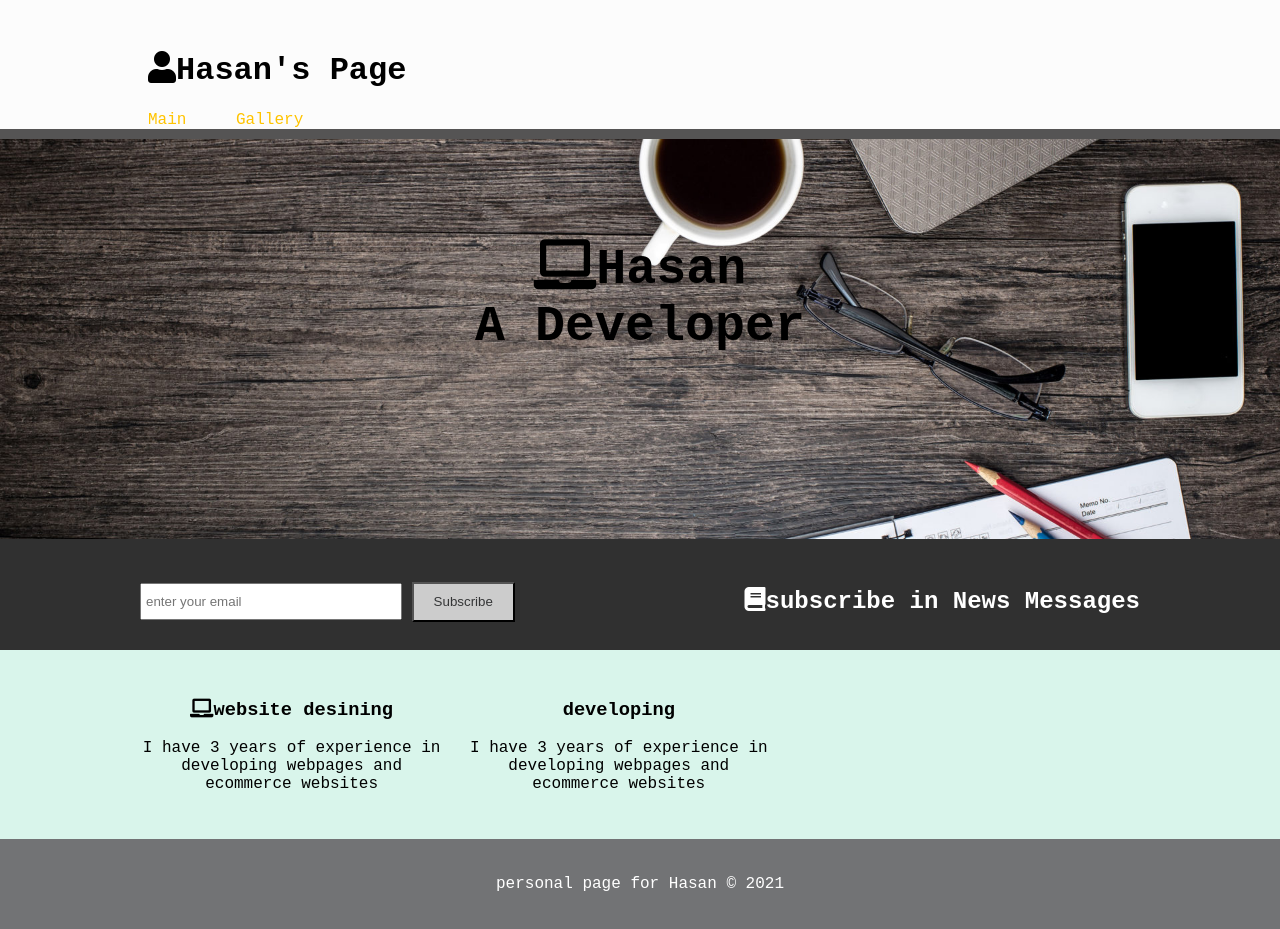
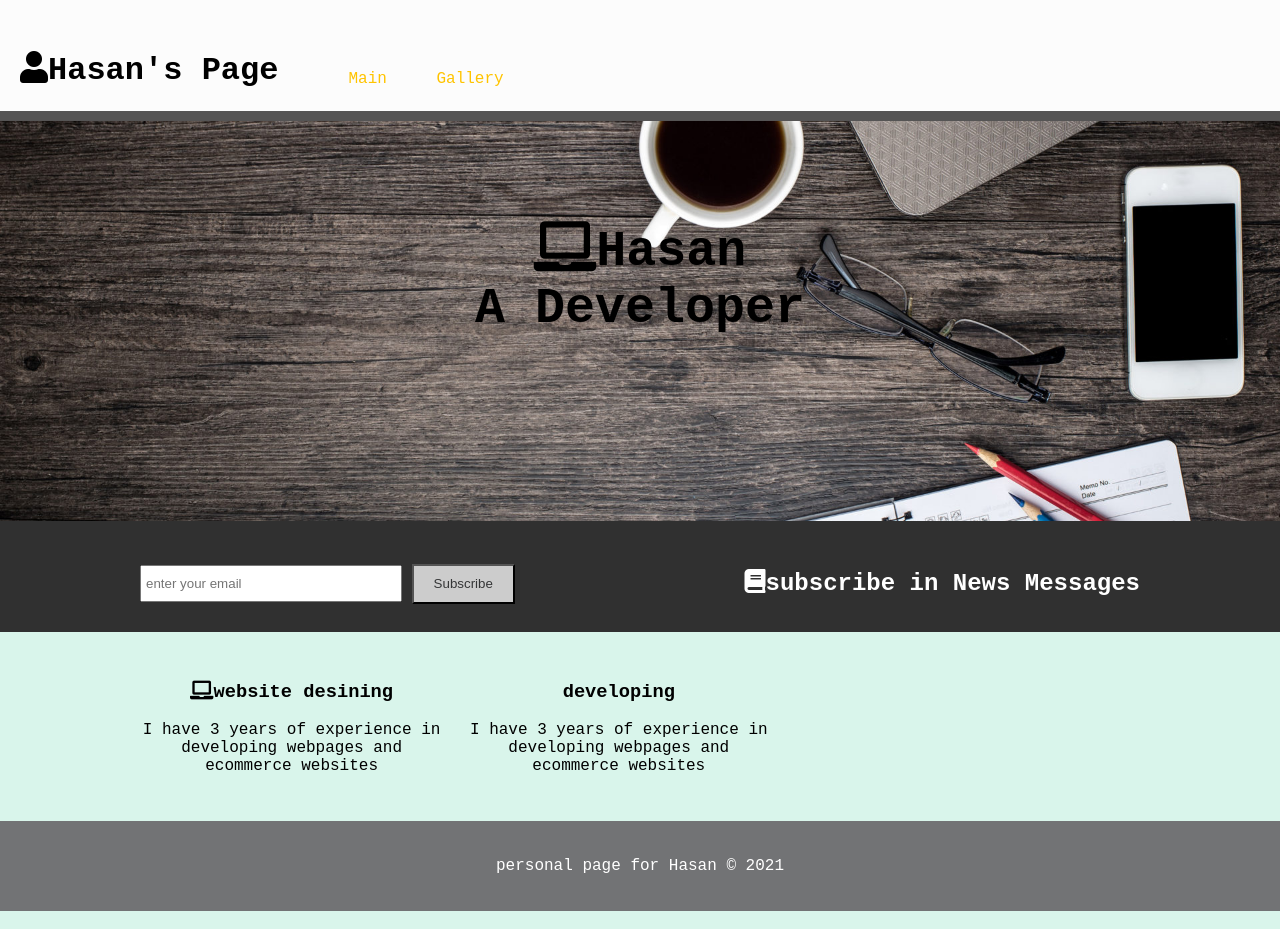
Before and after one commit to Hasan-Shaaban/Personal-website, a plain HTML site: page index.html in a window 1280 px wide. Drawn offline with Linux system fonts and the light colour scheme; a web font is replaced by a local one.

Commit message:
logo fixed

```diff
--- a/css/style.css
+++ b/css/style.css
@@ -12,15 +12,28 @@ width:80%;
 margin:auto;
 overflow: hidden;
 }
+
+.container.position-relative{
+width:80%;
+margin:auto;
+overflow: hidden;
+display: inline-flex;
+}
+
 #branding{
     margin-left: 20px;
+    margin-bottom: 0;
 }
 
+
 ul{
-    margin: 0;
+    margin-left: 50px;
     padding-left:0px;
+    margin-top: 40px;
 
 }
+
+
 header{
 background: rgb(252, 252, 252);
 color: rgb(0, 0, 0);
@@ -37,6 +50,9 @@ header li{
     display:inline;
     padding: 0 20px 0 20px;
 }
+
+
+
 
 
 header a:hover{
```
